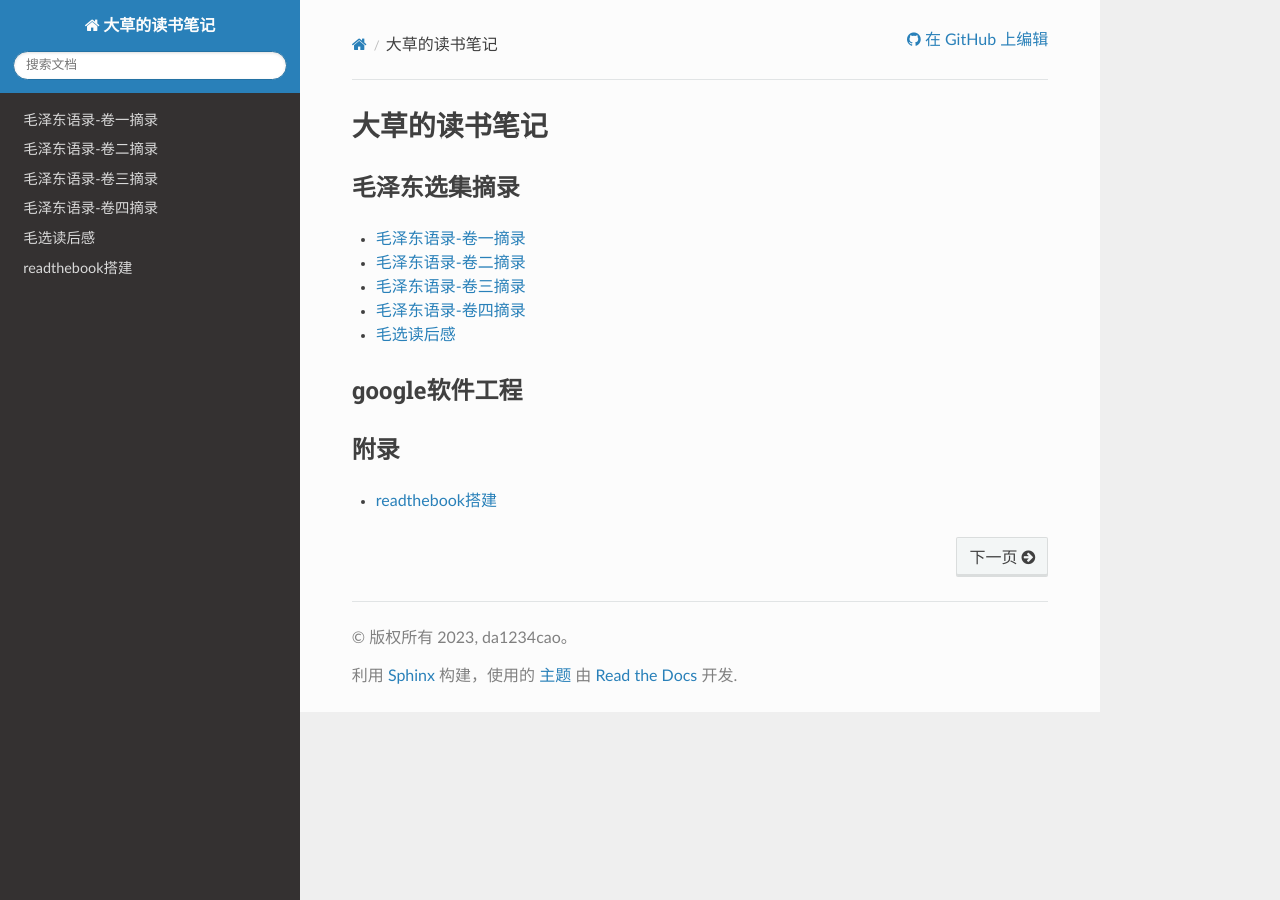
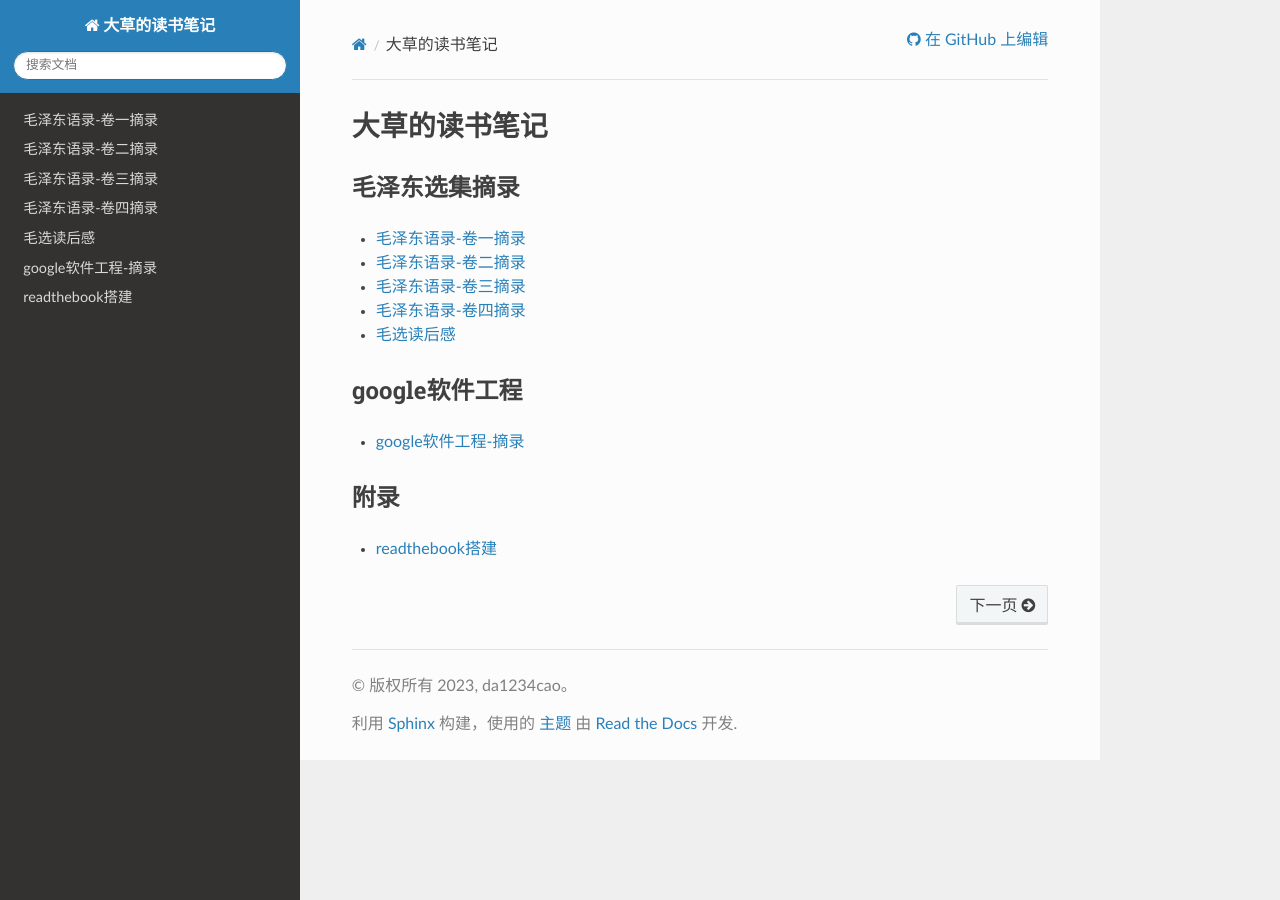
Before and after one commit to da1234cao/dacao-reading-notes, a Sphinx documentation site: the page built from source/index.rst, in a window 1280 px wide. Built offline with Sphinx 7.4.7 and the Read the Docs theme 2.0.0, drawn with Linux system fonts in a browser that asks for light colours.

Commit message:
try fix error

```diff
--- a/source/google软件工程/google软件工程-摘录.md
+++ b/source/google软件工程/google软件工程-摘录.md
@@ -1,3 +1,4 @@
+# google软件工程-摘录
 
 来源：[Software-Engineering-at-Google](https://qiangmzsx.github.io/Software-Engineering-at-Google/#/)
 
```
